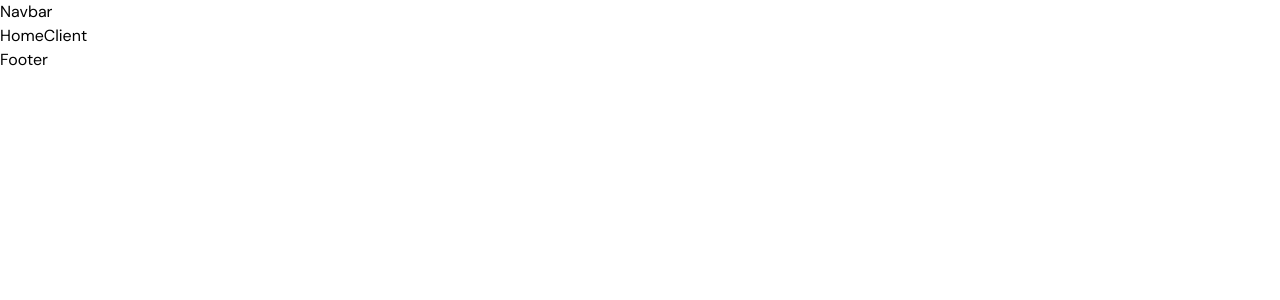
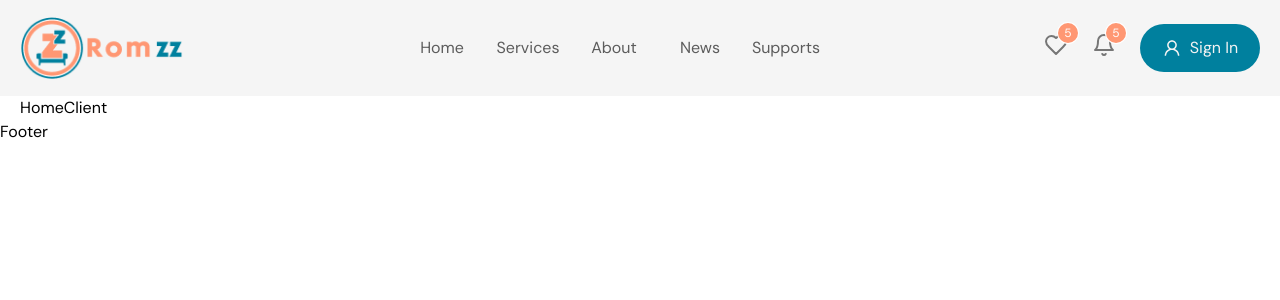
Before and after one commit to sparktechagency/romzz-frontend, a Next.js app: page / in a window 1280 px wide. Shown: the top 300 px of the page. Built offline with nearby package versions, Linux system fonts and the light colour scheme.

Commit message:
:art: navbar design

```diff
--- a/src/app/(website)/layout.tsx
+++ b/src/app/(website)/layout.tsx
@@ -6,7 +6,9 @@ const layout = ({children}: {children: React.ReactNode}) => {
     return (
         <div>
             <Navbar/>
-            {children}
+            <div className='mt-[96px] container'>
+                {children}
+            </div>
             <Footer/>
         </div>
     )
--- /dev/null
+++ b/src/components/shared/Home/Banner.tsx
@@ -0,0 +1,10 @@
+"use client";
+import React from 'react'
+
+const Banner = () => {
+    return (
+        <div>Banner</div>
+    )
+}
+
+export default Banner
--- a/src/components/shared/Navbar.tsx
+++ b/src/components/shared/Navbar.tsx
@@ -1,8 +1,129 @@
-import React from 'react'
+"use client"
+import Image from 'next/image';
+import React, { useState } from 'react';
+import Logo from "@/assets/Logo.png"
+import Link from 'next/link';
+import { AiOutlineUser } from 'react-icons/ai';
+import { Badge, Drawer } from 'antd';
+import { Bell, Heart } from 'lucide-react';
 
 const Navbar = () => {
+    const [open, setOpen] = useState(false);
+    const [openDrawer, setOpenDrawer] = useState(false);
+
+
+    const item = [
+        {
+            label: "Home",
+            path: "/"
+        },
+        {
+            label: "Services",
+            path: "/services"
+        },
+        {
+            label: "About",
+            path: "/about"
+        },
+        {
+            label: "News",
+            path: "/news"
+        },
+        {
+            label: "Supports",
+            path: "/supports"
+        }
+    ]
+
     return (
-        <div>Navbar</div>
+        <div className='fixed z-10 top-0 w-full left-0 bg-[#F3F3F3] bg-opacity-[80%]'>
+
+            <div className='container relative  flex items-center justify-between h-[96px]'>
+
+                {/* logo */}
+                <Link href={"/"}>
+                    <Image alt='Logo' src={Logo} width={164} height={70} />
+                </Link>
+
+                {/* routes container */}
+                <div className="hidden  lg:flex items-center">
+                    {
+                        item.map((menu, index) => {
+                            return(
+                                <Link
+                                    key={index}
+                                    className={`font-normal w-[86px] h-12 text-center flex items-center justify-center text-[16px] leading-5 text-base`}
+                                    href={`${menu.path}`}
+                                >
+                                    {menu.label}
+                                </Link>
+                            )
+                        })
+                    }
+                </div>
+
+                <div className='flex items-center gap-6'>
+                    <Link href={"/wishlist"}>
+                        <Badge count={5} color='#FF9773' >
+                            <Heart color='#767676' size={24} />
+                        </Badge>
+                    </Link>
+
+                    <Link
+                        href={"/notification"} >
+                        <Badge count={5} color='#FF9773'>
+                            <Bell color='#767676' size={24} />
+                        </Badge>
+                    </Link>
+
+                    <Link
+                        href={"/login"}
+                        className='font-normal w-[120px] h-12 rounded-[24px] bg-primary text-[#F3F3F3] hidden  lg:flex items-center justify-center gap-2 text-[16px] leading-6'
+                    >
+                        <AiOutlineUser size={20} color='#F3F3F3'/> Sign In
+                    </Link>
+
+                </div>
+            </div>
+
+
+            <Drawer
+                title={<div className='flex items-center justify-between'>
+                    <Link href={"/"}>
+                        <Image alt='Logo' src={Logo} width={40} height={40} />
+                    </Link>
+                    {/* <X onClick={()=>setOpenDrawer(false)} color='black' className='cursor-pointer' size={30} /> */}
+                </div>}
+                placement={"left"}
+                closable={false}
+                onClose={()=>setOpenDrawer(false)}
+                open={openDrawer}
+                key={"left"}
+
+            >
+                <div className="flex items-start justify-center flex-col gap-6">
+                    {
+                        item.map((menu, index) => {
+                            return(
+                                <Link
+                                    key={index}
+                                    className={`
+                                        h-[21px]
+                                        font-normal text-[16px] leading-6
+                                        text-[#555656]
+                                        border-[#D9D9D9]
+                                        hover:text-primary
+                                    `}
+                                    href={`${menu.path}`}
+                                >
+                                    {menu.label}
+                                </Link>
+                            )
+                        })
+                    }
+                </div>
+            </Drawer>
+        </div>
     )
 }
 
```
